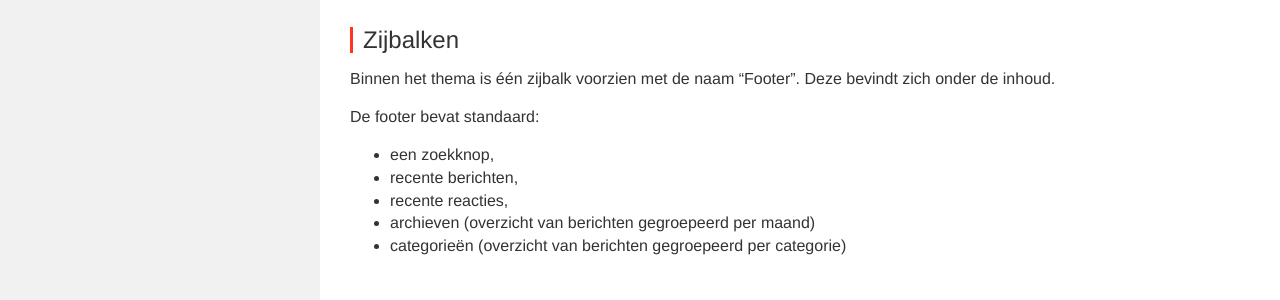
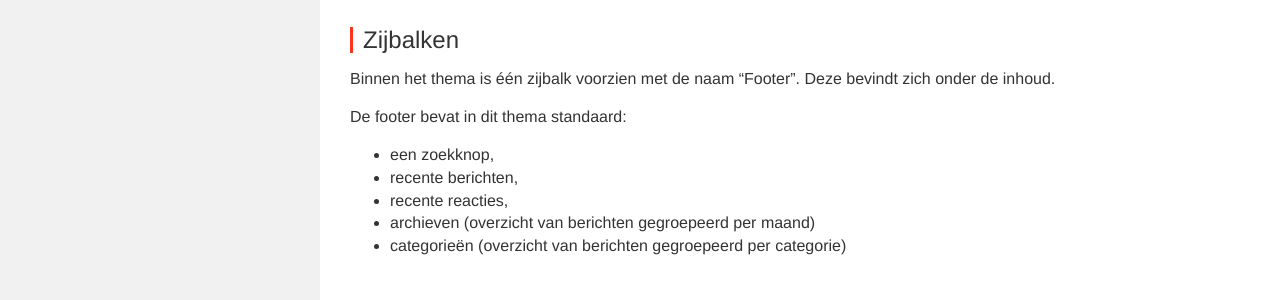
Before and after one commit to Syntra-Brussel/dynamische-webtechnieken, a Jekyll site: the page built from wordpress/pagina.md, in a window 1280 px wide. Shown: the part 768-1068 px from the top of the page. Built offline with Jekyll 4.4.1, drawn with Linux system fonts in a browser that asks for light colours; nearby versions of some CDN libraries; a script that is not in the unit is left out.

Commit message:
Update pagina.md

```diff
--- a/wordpress/pagina.md
+++ b/wordpress/pagina.md
@@ -38,7 +38,7 @@ Via "Instellingen" > "Discussie" kan je instellingen mee geven betreffende dat r
 
 Binnen het thema is één zijbalk voorzien met de naam "Footer". Deze bevindt zich onder de inhoud.
 
-De footer bevat standaard:
+De footer bevat in dit thema standaard:
 * een zoekknop,
 * recente berichten,
 * recente reacties,
```
